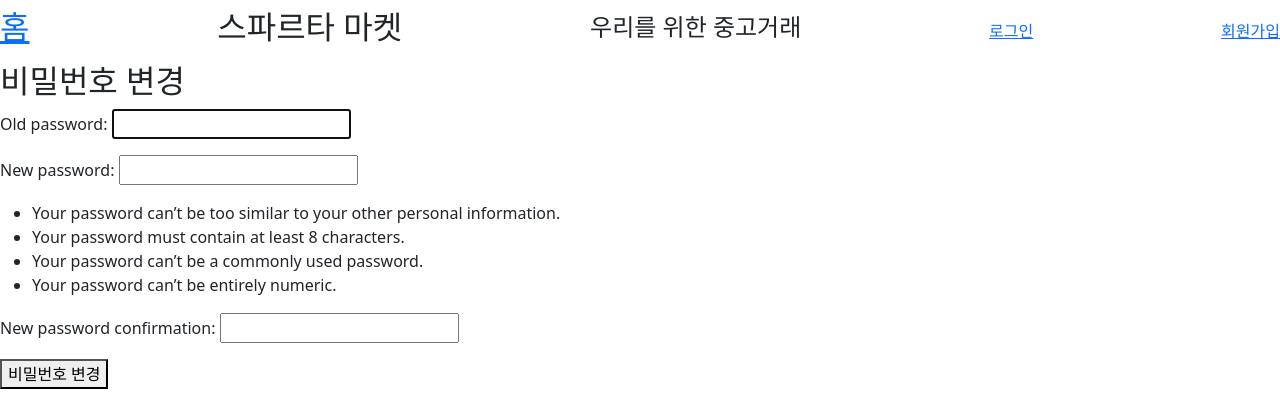
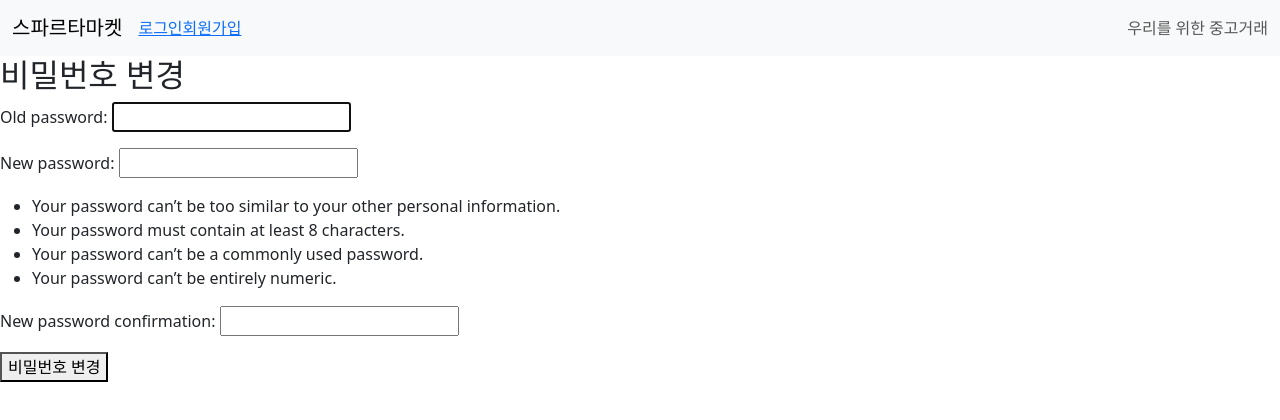
Before and after one commit to Jenhynn/spartamarket, a Django app: page /accounts/password/ in a window 1280 px wide. Shown: the top 420 px of the page. Run offline with Django 4.2, Linux system fonts and the light colour scheme.

Commit message:
navbar 수정

```diff
--- a/templates/base.html
+++ b/templates/base.html
@@ -6,32 +6,56 @@
     <title>스파르타 마켓 - 우리를 위한 중고거래</title>
     <link href="https://cdn.jsdelivr.net/npm/bootstrap@5.3.3/dist/css/bootstrap.min.css" rel="stylesheet" integrity="sha384-QWTKZyjpPEjISv5WaRU9OFeRpok6YctnYmDr5pNlyT2bRjXh0JMhjY6hW+ALEwIH" crossorigin="anonymous">
 </head>
+
 <body>
-    <div class="navbar">
-        <h2><a href="{% url 'products:index' %}">홈</a></h2>
-        <h2>스파르타 마켓</h2>
-        <h4>우리를 위한 중고거래</h4>
-
+    <nav class="navbar navbar-expand-lg bg-body-tertiary">
+        <div class="container-fluid">
+          <a class="navbar-brand" href="{% url 'products:index' %}">스파르타마켓</a>
+          <button class="navbar-toggler" type="button" data-bs-toggle="collapse" data-bs-target="#navbarText" aria-controls="navbarText" aria-expanded="false" aria-label="Toggle navigation">
+            <span class="navbar-toggler-icon"></span>
+          </button>
           {% if request.user.is_authenticated %}
-        <a href="{% url 'users:profile' user.id %}"> {{ request.user.username }} 님</a>
-
+          <div class="collapse navbar-collapse" id="navbarText">
+            <ul class="navbar-nav me-auto mb-2 mb-lg-0">
+              <li class="nav-item">
+                <a class="nav-link active" aria-current="page" href="{% url 'accounts:update' %}">회원정보 수정</a>
+              </li>
+              <li class="nav-item">
                 <form action="{% url 'accounts:logout' %}" method="POST">
                     {% csrf_token %}
                     <input type="submit" value="로그아웃">
                 </form>
-
-        <a href="{% url 'accounts:update' %}">회원정보 수정</a>
-
+              </li>
+              <li class="nav-item">
                 <form action="{% url 'accounts:delete' %}" method="POST">
                     {% csrf_token %}
                     <input type="submit" value="회원탈퇴">
                 </form>
+              </li>
+            </ul>
+            <span class="navbar-text">
+                <a href="{% url 'users:profile' user.id %}"> {{ request.user.username }} 님</a>
+            </span>
+          </div>
 
           {% else %}
+          <div class="collapse navbar-collapse" id="navbarText">
+            <ul class="navbar-nav me-auto mb-2 mb-lg-0">
+              <li class="nav-item">
                 <a href="{% url 'accounts:login' %}">로그인</a>
+              </li>
+              <li class="nav-item">
                 <a href="{% url 'accounts:signup' %}">회원가입</a>
+              </li>
+            </ul>
+            <span class="navbar-text">
+              우리를 위한 중고거래
+            </span>
+          </div>
           {% endif %}
         </div>
+      </nav>
+
 
     {% block content%}
     {% endblock content %}
```
Also changed, not shown: products/templates/products/index.html (+17 -11 lines). Lines whose indentation alone changed are shown as unchanged.
